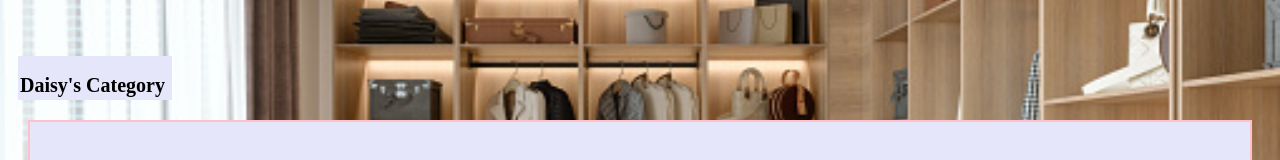
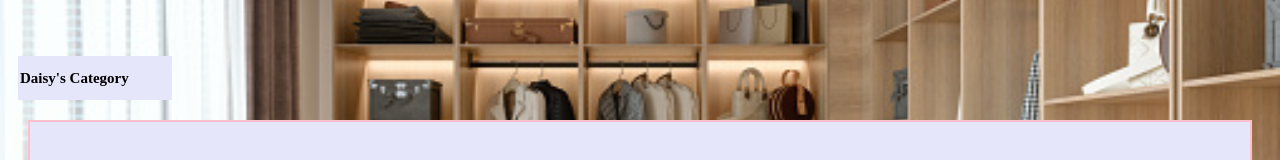
Before and after one commit to marygel2003/janevegel, a plain HTML site: page product.html in a window 1280 px wide. Shown: the part 244-404 px from the top of the page. Drawn offline with Linux system fonts and the light colour scheme.

Commit message:
Update product.html

```diff
--- a/product.html
+++ b/product.html
@@ -47,7 +47,7 @@ padding: 2px;
 </style>
 <p> <br>  <br> <p>
 <div class="city">
-<h2 style= "font-size: 20px; color: black;"> Daisy's Category </h2>
+<h2 style= "font-size: 15px; color: black;"> Daisy's Category </h2>
 </div>
 
 
```
